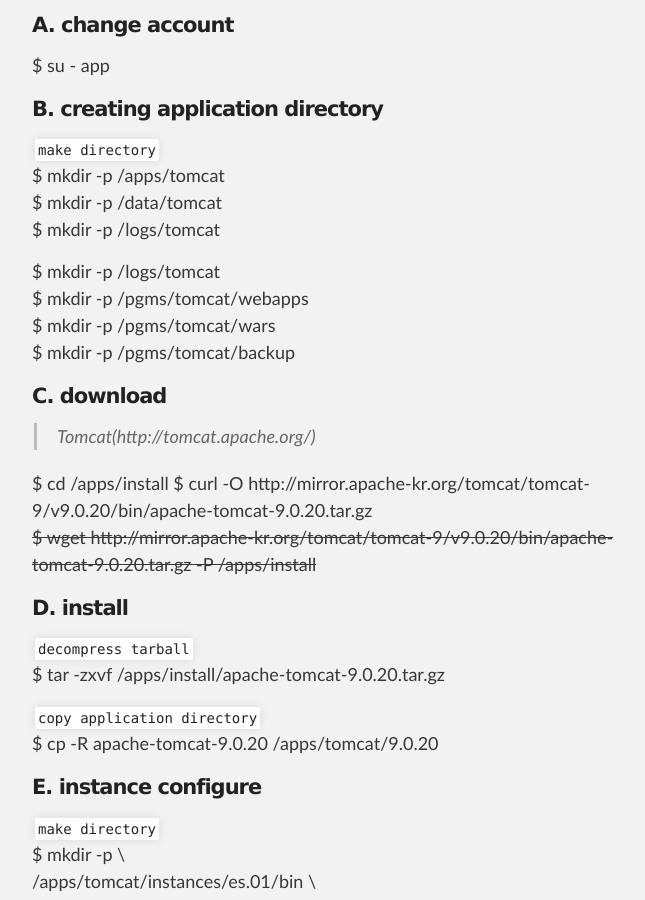
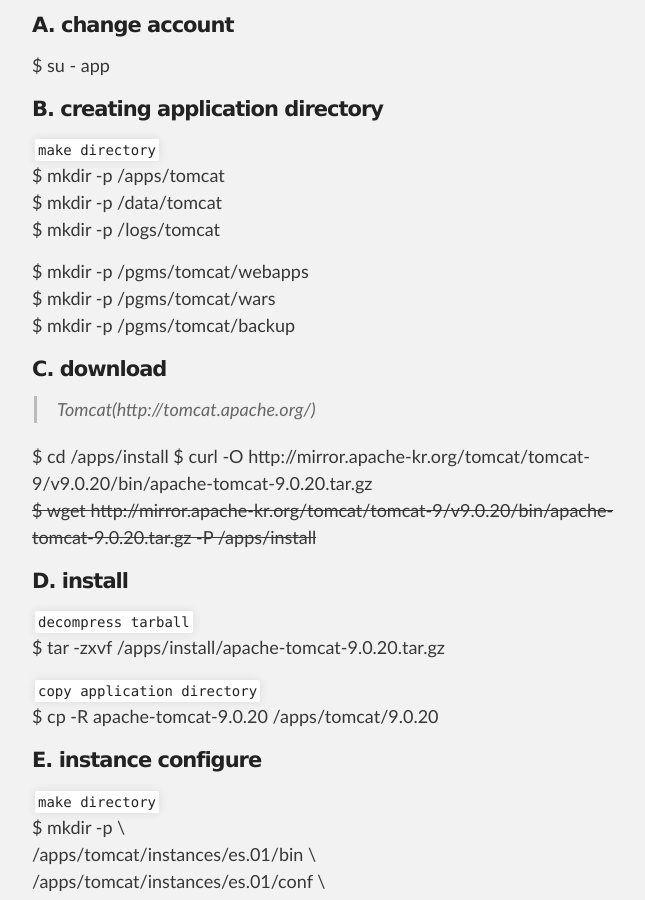
Before and after one commit to unlimited9/unlimited9.github.com, a Jekyll site: the page built from reference.notes/TA/apache.tomcat/install.n.setup.md, in a window 1280 px wide and 900 px high, scrolled down 1179 px. Shown: the whole window, without its empty margins (298-943 px from the left). Built offline with Jekyll 4.4.1, drawn with Linux system fonts in a browser that asks for light colours; our own code applies the rules of GitHub Pages for plain Markdown files.

Commit message:
Update install.n.setup.md

```diff
--- a/reference.notes/TA/apache.tomcat/install.n.setup.md
+++ b/reference.notes/TA/apache.tomcat/install.n.setup.md
@@ -44,7 +44,6 @@ $ mkdir -p /apps/tomcat
 $ mkdir -p /data/tomcat
 $ mkdir -p /logs/tomcat
 
-$ mkdir -p /logs/tomcat
 $ mkdir -p /pgms/tomcat/webapps
 $ mkdir -p /pgms/tomcat/wars
 $ mkdir -p /pgms/tomcat/backup
```
